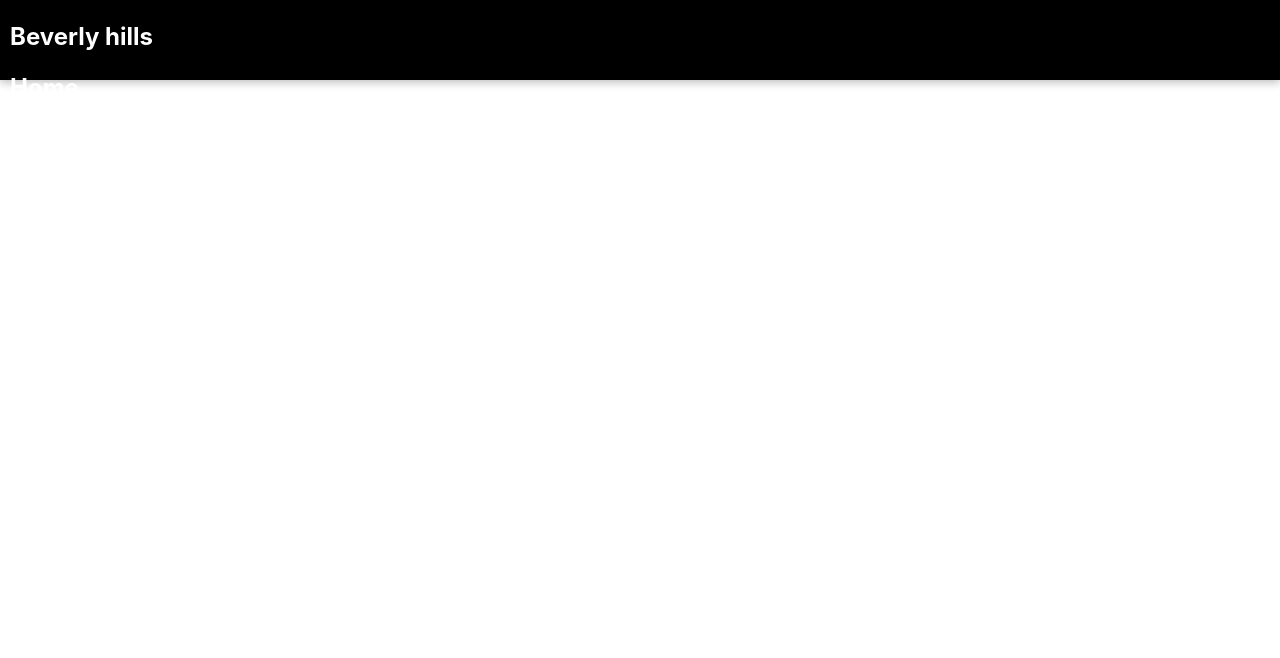
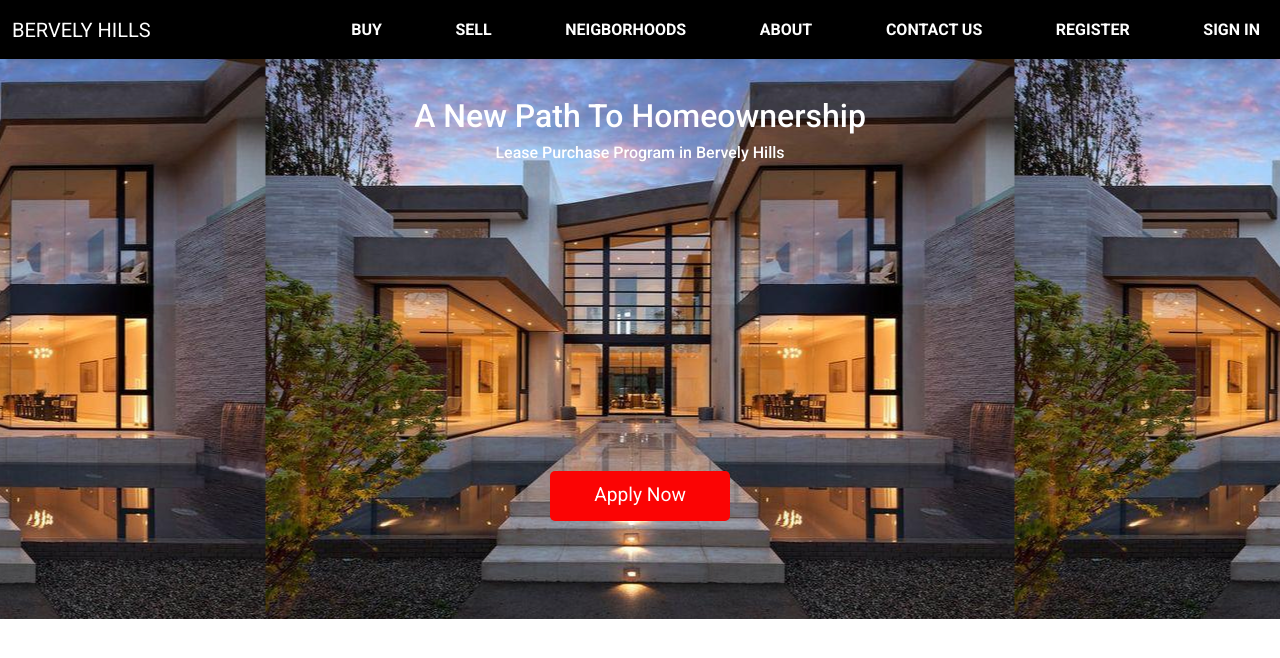
Before and after one commit to edwardoboh/beverly-estate, a React (Create React App) app: page / in a window 1280 px wide. Shown: the top 658 px of the page. Built offline with nearby package versions, Linux system fonts and the light colour scheme.

Commit message:
hero and navbar

```diff
--- a/public/index.html
+++ b/public/index.html
@@ -24,6 +24,7 @@
       work correctly both with client-side routing and a non-root public URL.
       Learn how to configure a non-root public URL by running `npm run build`.
     -->
+    <link href="https://fonts.googleapis.com/css?family=Roboto:300,400,500,700&display=swap" rel="stylesheet" />
     <title>React App</title>
   </head>
   <body>
--- a/src/App.css
+++ b/src/App.css
@@ -4,16 +4,74 @@
   padding:0;
 }
 
-.nav-bar{
-  background-color: black;
-  height: 80px;
 
-  box-shadow: rgba(0, 0, 0, 0.24) 0px 3px 8px;
-
+a.nav-link{
+  margin-left: auto;
+  color: white;
+  font-size: 1em;
+  font-weight: 600;
 }
 
 .logo{
   color: white;
-  padding-top:22px;
-  padding-left: 10px;
 }
+
+button.navbar-toggler{
+  color: grey;
+}
+
+.navbar{
+  background-color: black;
+}
+
+.main{
+
+  background-image: url("./assets/2.jpg");
+  height: 70vh;
+
+  background-position: center;
+
+
+  display: flex;
+  flex-direction: column;
+  align-items: center;
+
+
+}
+
+.hero-text{
+  color: white;
+  font-family: 'roboto';
+  font-size: 2em;
+  margin-top: 3%;
+}
+
+
+.hero-text-2{
+  color: white;
+  font-size: 1em;
+}
+
+
+.button{
+
+  width: 180px;
+  background-color: #FB0404;
+  border-radius: 5px;
+  color: white;
+  height: 50px;
+  border-width: 0;
+  font-size: 1.2em;
+  margin-top:300px;
+
+}
+@media only screen and (max-width: 414px) {
+  a.nav-link{
+    margin-left: 40%;
+    color: white;
+    margin-right: 30%;
+    font-size: .8em;
+    font-weight: 400;
+  }
+
+}
--- a/src/App.js
+++ b/src/App.js
@@ -1,10 +1,13 @@
 import Nav from './pages/Nav';
 import './App.css';
+import React from 'react';
+import Hero from './pages/Hero';
 
 function App() {
   return (
     <div className="App">
     <Nav />
+    <Hero />
     </div>
   );
 }
--- a/src/components/Navbar.js
+++ b/src/components/Navbar.js
@@ -1,19 +1,50 @@
-import React from "react";
+import React, { useState } from 'react';
+import 'mdb-react-ui-kit/dist/css/mdb.min.css';
+import {
+    MDBContainer,
+    MDBNavbar,
+    MDBNavbarBrand,
+    MDBNavbarToggler,
+    MDBNavbarNav,
 
+    MDBNavbarLink,
+
+    MDBCollapse
+  } from 'mdb-react-ui-kit';
 
 
 function Navbar(){
+
+    const [showNavSecond, setShowNavSecond] = useState(false);
     return(
-        <nav className="nav-bar">
 
-        <div className="nav-items">
-        <h1 className="logo">Beverly hills</h1>
-        <h2 className="logo">Home</h2>
-
-        </div>
-
-        </nav>
+<MDBNavbar expand='lg' className='navbar'>
+      <MDBContainer fluid>
+        <MDBNavbarBrand className='logo' href='#'>BERVELY HILLS</MDBNavbarBrand>
+        <MDBNavbarToggler
+          aria-expanded='false'
+          aria-label='Toggle navigation'
+          onClick={() => setShowNavSecond(!showNavSecond)}
+        >
+          =
+        </MDBNavbarToggler>
+        <MDBCollapse navbar show={showNavSecond}>
+          <MDBNavbarNav >
+            <MDBNavbarLink active aria-current='page' href='#'>
+              HOME
+            </MDBNavbarLink>
+            <MDBNavbarLink  href='#'>BUY</MDBNavbarLink>
+            <MDBNavbarLink href='#'>SELL</MDBNavbarLink>
+            <MDBNavbarLink href='#'>NEIGBORHOODS</MDBNavbarLink>
+            <MDBNavbarLink href='#'>ABOUT</MDBNavbarLink>
+            <MDBNavbarLink href='#'>CONTACT US</MDBNavbarLink>
+            <MDBNavbarLink href='#'>REGISTER</MDBNavbarLink>
+            <MDBNavbarLink href='#'>SIGN IN</MDBNavbarLink>
+          </MDBNavbarNav>
+        </MDBCollapse>
+      </MDBContainer>
+    </MDBNavbar>
     )
 }
 
-export default Navbar
+export default Navbar;
--- a/src/pages/Hero.js
+++ b/src/pages/Hero.js
@@ -0,0 +1,14 @@
+import React from "react";
+
+function Hero (){
+    return(
+        <div className="main">
+            <h1 className="hero-text"> A New Path To Homeownership</h1>
+            <h2 className="hero-text-2">Lease Purchase Program in Bervely Hills </h2>
+
+            <button className="button">Apply Now</button>
+        </div>
+    )
+}
+
+export default Hero;
```
Also changed, not shown: src/assets/2.jpg (renamed from src/assets/2.jpeg).
